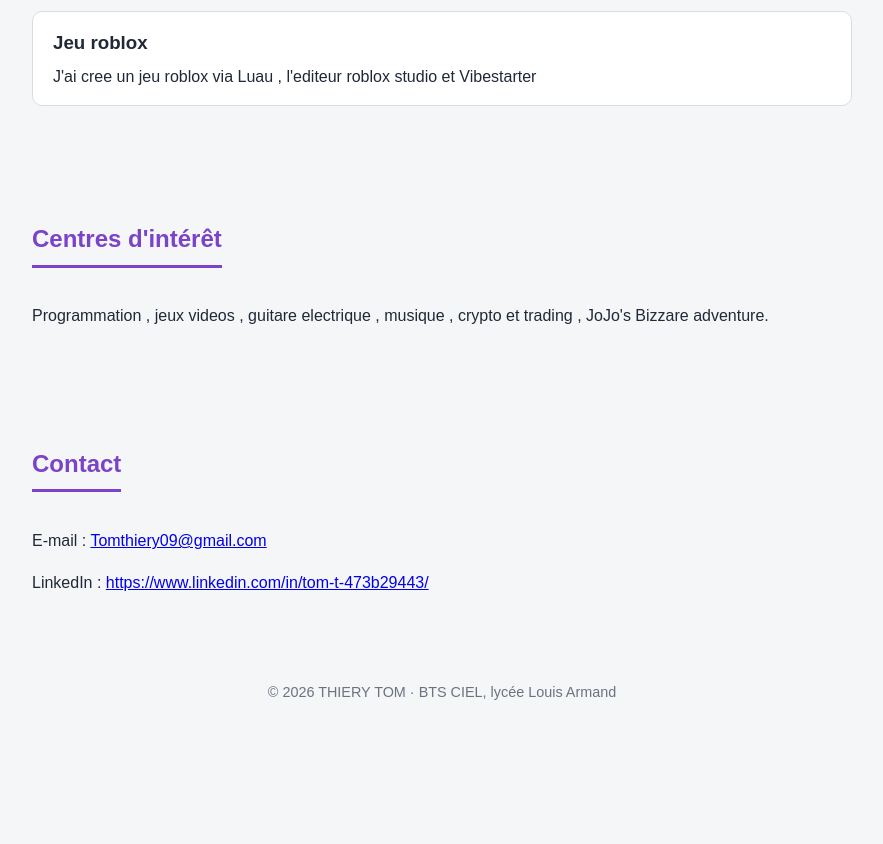
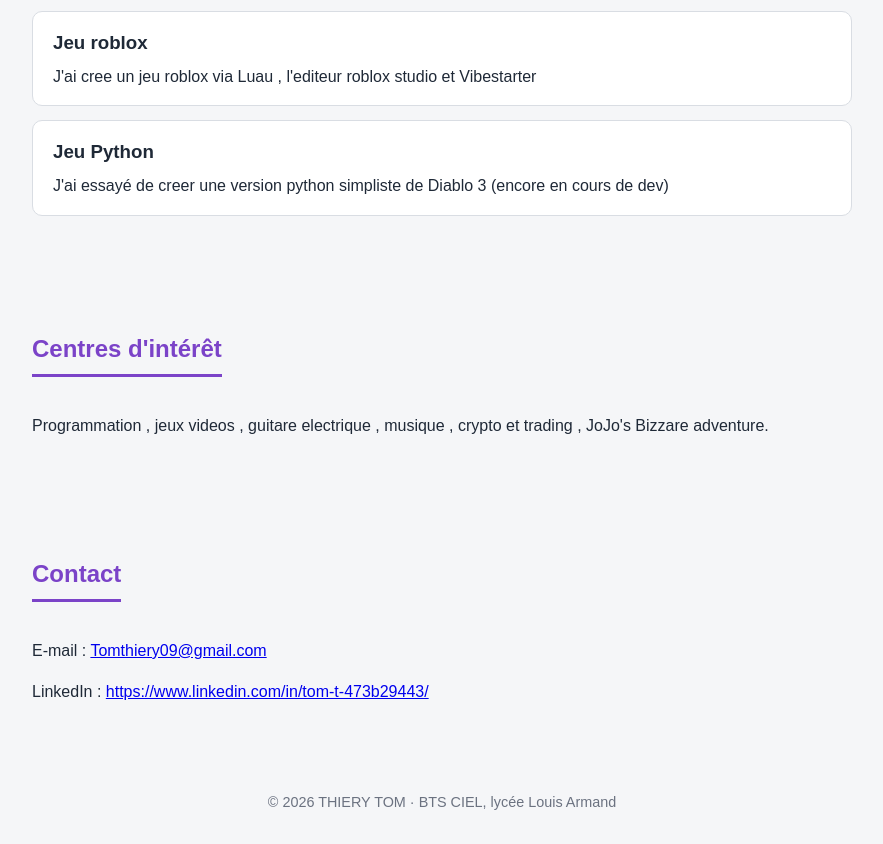
Before and after one commit to tntnrr/tntnrr.github.io, a plain HTML site: page index.html in a window 1280 px wide. Shown: the part 2032-2876 px from the top of the page, without its empty margins (198-1081 px from the left). Before the commit the page ends 2767 px from the top, so only its background shows below. Drawn offline with Linux system fonts and the light colour scheme.

Commit message:
Add new project section for Python game

```diff
--- a/index.html
+++ b/index.html
@@ -131,6 +131,10 @@
     <h3>Jeu roblox</h3>
     <p>J'ai cree un jeu roblox via Luau , l'editeur roblox studio et Vibestarter</p>
   </div>
+  <div class="carte">
+    <h3>Jeu Python</h3>
+    <p>J'ai essayé de creer une version python simpliste de Diablo 3 (encore en cours de dev)</p>
+  </div>
 </section>
 
 
```
